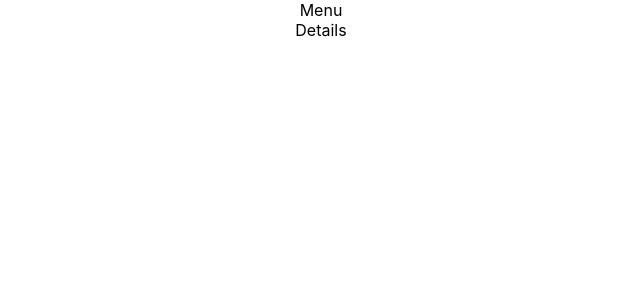
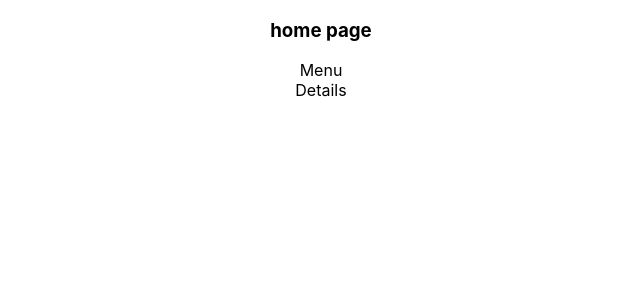
Before and after one commit to vdhakar80/vicky-portfolio, a React (Create React App) app: page / in a window 1280 px wide. Shown: the top 300 px of the page, without its empty margins (319-959 px from the left). Built offline with nearby package versions, Linux system fonts and the light colour scheme.

Commit message:
feat: Added heading for Home Page

```diff
--- a/src/App.js
+++ b/src/App.js
@@ -4,6 +4,7 @@ import Home from "./components/Home";
 function App() {
   return (
     <div className="App">
+      <h3>home page</h3>
       <Home />
     </div>
   );
```
